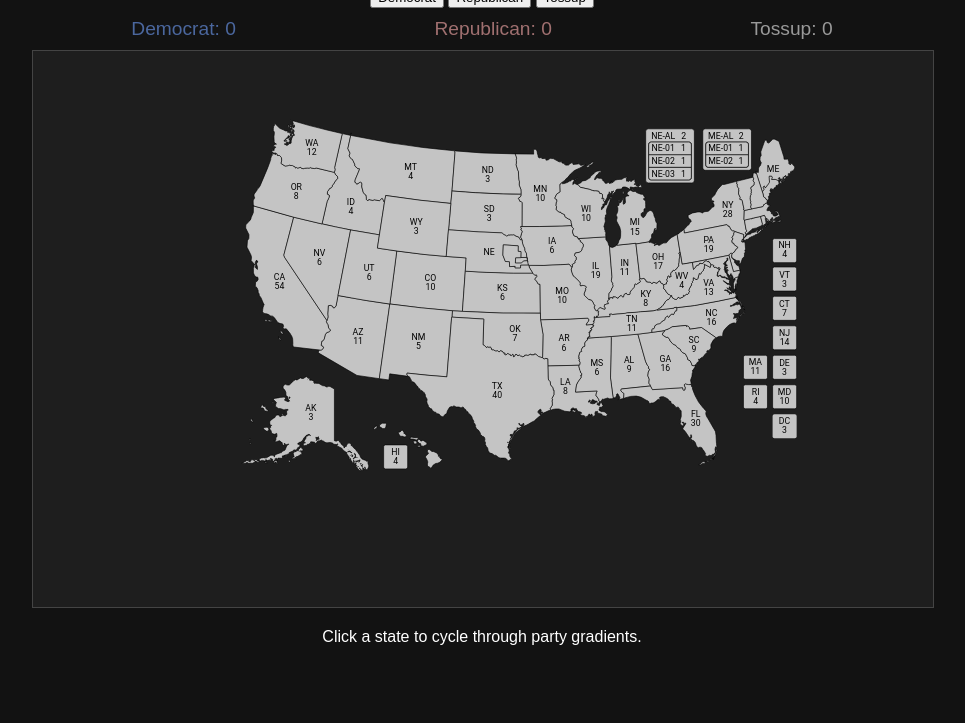
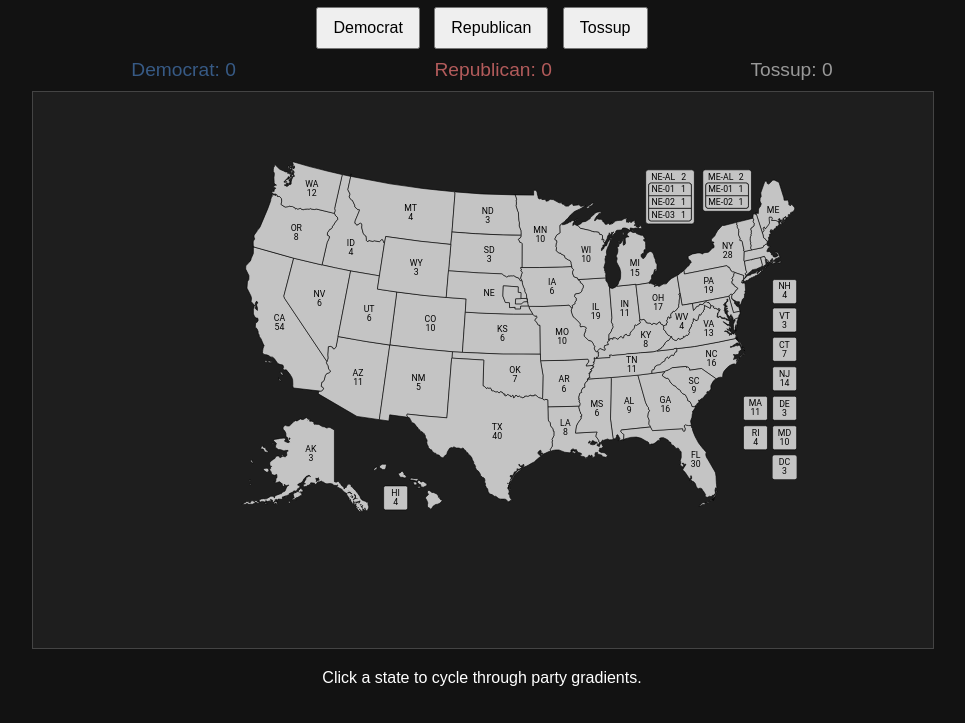
Before and after one commit to gamerlovesdogs17/ec-map-toggle, a plain HTML site: page index.html in a window 1280 px wide. Shown: the part 93-816 px from the top of the page, without its empty margins (158-1123 px from the left). Drawn offline with Linux system fonts and the light colour scheme.

Commit message:
Update style.css

```diff
--- a/style.css
+++ b/style.css
@@ -3,11 +3,25 @@ body {
   background: #121212;
   color: white;
   text-align: center;
+  margin: 0;
+  padding: 0;
 }
 
 .container {
   margin: auto;
   max-width: 900px;
+  padding: 20px;
+}
+
+.controls {
+  margin-bottom: 10px;
+}
+
+button {
+  margin: 0 5px;
+  padding: 10px 15px;
+  font-size: 1em;
+  cursor: pointer;
 }
 
 .counter {
@@ -17,8 +31,8 @@ body {
   font-size: 1.2em;
 }
 
-  .dem { color: #4b679e; }
-  .rep { color: #a07070; }
+.dem { color: #375A85; }
+.rep { color: #B25B5B; }
 .tossup { color: #999; }
 
 object {
```
Lines whose indentation alone changed are shown as unchanged.
